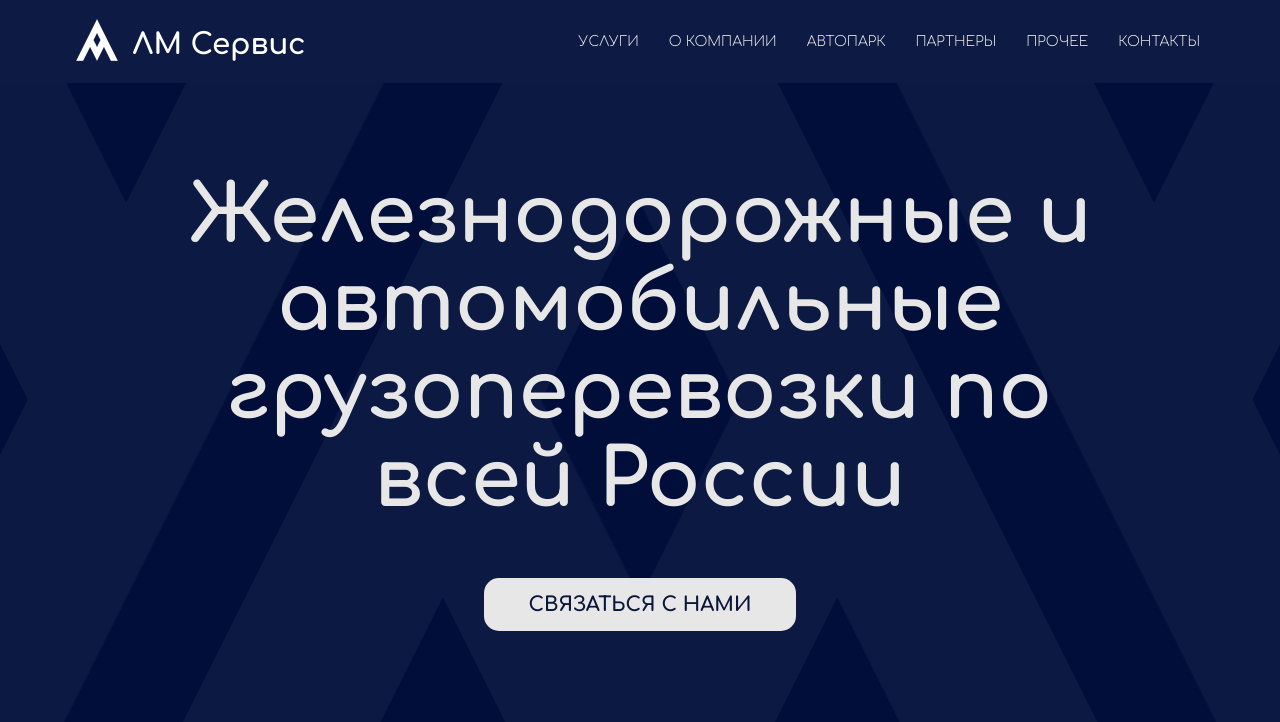
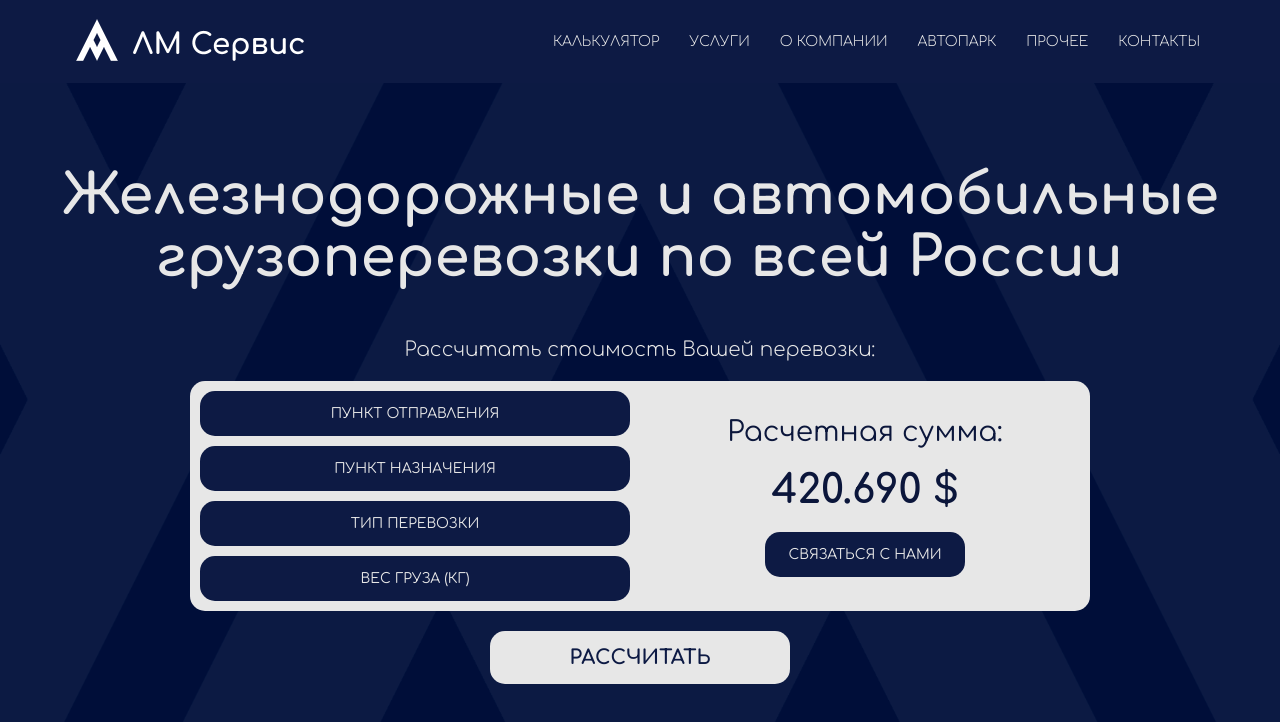
Before and after one commit to MattLinkevich/LMService, a plain HTML site: page index.html in a window 1280 px wide. Drawn offline with Linux system fonts and the light colour scheme.

Commit message:
Mainpage (Calculator)

```diff
--- a/Assets/css/style.css
+++ b/Assets/css/style.css
@@ -16,7 +16,17 @@ body
     box-sizing: border-box;
 }
 
+h1, h2, h3, h4, h5, h6
+{
+    margin: 0;
+}
+
+
+
 /* Container */
+
+
+
 .container
 {
     width: 100%;
@@ -24,7 +34,11 @@ body
     margin: 0 auto;
 }
 
+
+
 /* Header */
+
+
 
 .header
 {
@@ -46,7 +60,11 @@ body
     align-items: center;
 }
 
+
+
 /* Nav */
+
+
 
 .nav
 {
@@ -73,53 +91,165 @@ body
     width: 250px;
 }
 
+
+
 /* Intro */
+
+
 
 .intro
 {
-    height: 750px;
+    height: 850px;
     justify-content: center;
     display: flex;
     flex-direction: column;
-
 }
 
 .intro_inner
 {
-    max-width: 1000px;
+    max-width: 1200px;
     margin: 0 auto;
     text-align: center;
 }
 
 .intro_title
 {
-    font-size: 80px;
+    font-size: 56px;
     color: #e7e7e7;
     font-weight: 700;
     line-height: 1.1;
+    margin-bottom: 50px;
 }
 
-.intro_btn
+.intro_subtitle
 {
     font-size: 20px;
-    display: inline-block;
-    vertical-align: top;
+    color: #e7e7e7;
+    font-weight: 300;
+    line-height: 1.1;
+}
+
+
+
+/* Calculator */
+
+
+
+.calculator
+{
     color: #0b163b;
-    font-weight: 700;
-    text-transform: uppercase;
+    display: flex;
+    align-items: center;
     text-decoration: none;
     background-color: #e7e7e7;
-    padding: 15px 45px;
+    width: 900px;
     border-radius: 15px;
-    transition: background .2s;
+    margin: 20px 150px;
+}
+
+.functions
+{
+    text-align: left;
+    font-size: 14px;
+    font-weight: 400;
+    color: #e7e7e7;
+    text-transform: uppercase;
+}
+
+.functions_button
+{
+    background-color: #0d1a44;
+    display: flexbox;
+    vertical-align: top;
+    padding: 15px;
+    border-radius: 15px;
+    transition: .2s;
+    width: 430px;
+    margin: 10px 10px;
+    text-align: center;
 
     border: 0;
     cursor: pointer;
 }
 
-.intro_btn:hover
+.functions_button:hover
 {
-    color: #123bcd;
+    background-color: #0b163b;
     transition-duration: 0.2s;
+    color: #aaaaaa;
+}
+
+.result
+{
+    display: flexbox;
+    margin: 0 auto;
+}
+
+.result_text
+{
+    text-align: center;
+    font-size: 28px;
+    font-weight: 400;
+}
+
+.result_sum
+{
+    text-align: center;
+    font-size: 40px;
+    font-weight: 700;
+    padding: 20px;
+}
+
+.result_button
+{
+    text-transform: uppercase;
+    background-color: #0d1a44;
+    color: #e7e7e7;
+    padding: 15px;
+    border-radius: 15px;
+    transition: .2s;
+    width: 200px;
+    text-align: center;
+    display: inline-block;
+    vertical-align: top;
+
+    border: 0;
+    cursor: pointer;
+}
+
+.result_button:hover
+{
+    background-color: #0b163b;
+    transition-duration: 0.2s;
+    color: #aaaaaa;
+}
+
+.calculate_button
+{
+    text-transform: uppercase;
+    background-color: #e7e7e7;
+    color: #0d1a44;
+    padding: 15px;
+    border-radius: 15px;
+    transition: .2s;
+    width: 300px;
+    text-align: center;
+    display: inline-block;
+    vertical-align: top;
+    font-weight: 700;
+    font-size: 20px;
+
+    border: 0;
+    cursor: pointer;
+}
+
+.calculate_button:hover
+{
     background-color: #aaaaaa;
+    transition-duration: 0.2s;
+    color: #0b163b;
 }
+
+
+
+/* Options */
--- a/index.html
+++ b/index.html
@@ -16,10 +16,10 @@
                     <img src="Assets/img/logo_header.png" alt="">
                 </div>
                 <nav class="nav">
+                    <a class="nav_link" href="#">Калькулятор</a>
                     <a class="nav_link" href="#">Услуги</a>
                     <a class="nav_link" href="#">О компании</a>
                     <a class="nav_link" href="#">Автопарк</a>
-                    <a class="nav_link" href="#">Партнеры</a>
                     <a class="nav_link" href="#">Прочее</a>
                     <a class="nav_link" href="#">Контакты</a>
                 </nav>
@@ -31,9 +31,31 @@
         <div class="container">
             <div class="intro_inner">
                 <h1 class="intro_title">Железнодорожные и автомобильные грузоперевозки по всей России</h1>
-                <a class = "intro_btn" href="#">Связаться с нами</a>
+                <h2 class="intro_subtitle">Рассчитать стоимость Вашей перевозки:</h2>
+                <div class="calculator">
+                    <div class="functions">
+                        <div class="functions_button">Пункт отправления</div>
+                        <div class="functions_button">Пункт назначения</div>
+                        <div class="functions_button">Тип перевозки</div>
+                        <div class="functions_button">Вес груза (кг)</div>
+                    </div>
+                    <div class="result">
+                        <h1 class="result_text">Расчетная сумма:</h1>
+                        <h1 class="result_sum">420.690 $</h1>
+                        <div class="result_button">Связаться с нами</div>
+                    </div>
+                </div>
+                <div class="calculate_button">Рассчитать</div>
             </div>
         </div>
     </div>
+
+    <div class="options">
+        <div class="container">
+
+        </div>
+    </div>
+
+
 </body>
 </html>
```
